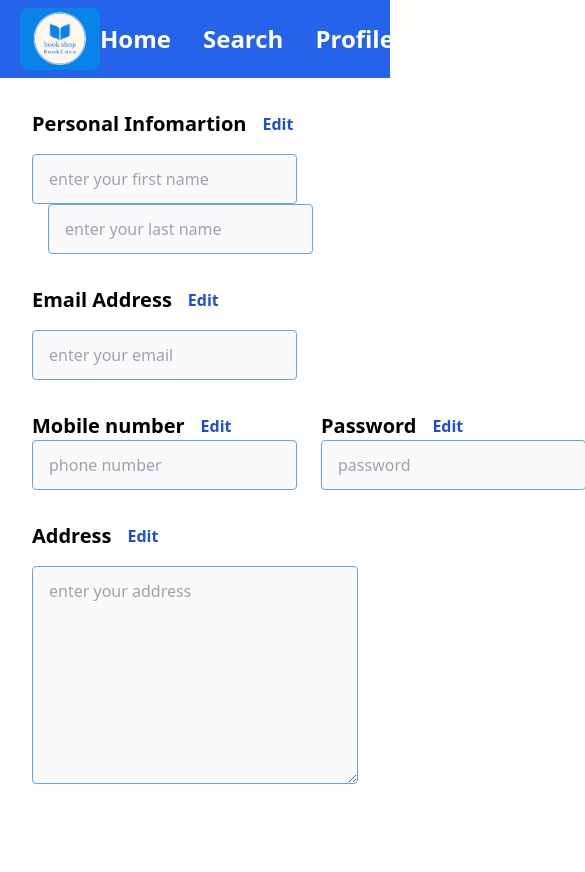
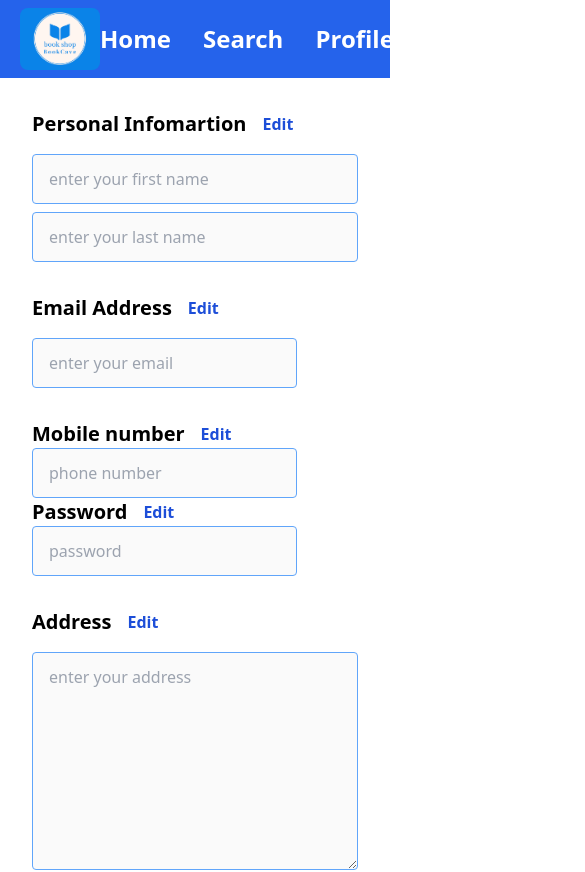
Before and after one commit to akashdabhane/BookCave-frontend, a React (Create React App) app: page /my-profile in a window 390 px wide. Shown: the top 872 px of the page, 585 px wide, since content can reach past the window. Built offline with nearby package versions, Linux system fonts and the light colour scheme.

Commit message:
forget password is added profile responsive

```diff
--- a/src/App.js
+++ b/src/App.js
@@ -11,6 +11,7 @@ import OrderHistory from "./pages/OrderHistory";
 import { useState } from "react";
 import { LoginContext } from '../src/contexts/LoginContext'
 import ContactUs from "./pages/ContactUs";
+import ForgetPassword from "./pages/ForgetPassword";
 
 function App() {
   const [isLogin, setIsLogin] = useState(false);
@@ -32,6 +33,7 @@ function App() {
             <Route path="/search" element={<SearchBook />} />
             <Route path="/order-history" element={<OrderHistory />} />
             <Route path="/contact-us" element={<ContactUs />} />
+            <Route path="/forget-password" element={<ForgetPassword />} />
 
             <Route path="/profile" element={<Profile />} />
             <Route path="/my-profile" element={<MyProfile />} />
--- /dev/null
+++ b/src/PrivateProtectRoute/PrivateProtectRoute.js
@@ -0,0 +1,14 @@
+import React from 'react'
+import { Route, Redirect } from "react-router-dom";
+
+
+export default function PrivateProtectRoute() {
+    return (
+        <Route
+            {...rest}
+            render={() =>
+                userAuth ? <Component {...rest} /> : <Redirect to="/login" />
+            }
+        />
+    )
+}
--- a/src/pages/AboutApp.jsx
+++ b/src/pages/AboutApp.jsx
@@ -5,7 +5,7 @@ import logo from '../images/logo.png'
 
 export default function AboutApp() {
     return (
-        <div className='md:mx-[20%] bg-white h-[100vh]'>
+        <div className='md:mx-[20%] flex flex-col justify-between bg-white h-[100vh]'>
             <Navbar />
             <div className="mx-4 md:mx-24 my-8 space-y-4 ">
                 <div className="flex align-middle space-x-6">
--- /dev/null
+++ b/src/pages/ForgetPassword.jsx
@@ -0,0 +1,11 @@
+import React from 'react'
+
+export default function ForgetPassword() {
+    return (
+        <div className='flex flex-col mx-[30%] h-[100vh] space-y-4 items-center justify-center '>
+            <input type="text" name="phone" id="phone" className='p-2 w-full border outline-none' placeholder='Enter your phone number' />
+
+            <button className='w-full rounded bg-black p-2 text-white font-semibold'>Sumbit</button>
+        </div>
+    )
+}
--- a/src/pages/Login.jsx
+++ b/src/pages/Login.jsx
@@ -65,7 +65,7 @@ export default function Login() {
                             <input type="checkbox" name="staySign" id="staySigned" />
                             <label htmlFor="staySigned">Stay Signed In</label>
                         </div>
-                        <span>Forget Password?</span>
+                        <span className='text-blue-600 cursor-pointer' onClick={() => navigate('/forget-password')}>Forget Password?</span>
                     </div>
 
                     <button className='bg-black w-full text-white p-4 font-semibold my-12' onClick={handleOnClick} >
--- a/src/pages/MyProfile.jsx
+++ b/src/pages/MyProfile.jsx
@@ -64,7 +64,7 @@ export default function MyProfile() {
                         <button className={`${editPersonalInfo ? "hidden" : "text-blue-700 font-semibold"} text-blue-700 font-semibold `} onClick={() => setEditPersonalInfo(true)}>Edit</button>
                         <button className={`${editPersonalInfo ? "text-blue-700 font-semibold" : "hidden"}`} onClick={() => setEditPersonalInfo(false)}>Cancel</button>
                     </div>
-                    <div className="space-x-4">
+                    <div className="space-x-0 md:space-x-4 flex flex-col md:flex-row space-y-2">
                         <input type="text" name="firstname" id="firstname" className='rounded p-3 px-4 border border-blue-400' disabled={!editPersonalInfo} placeholder='enter your first name' />
                         <input type="text" name="lastname" id="lastname" className='rounded p-3 px-4 border border-blue-400' disabled={!editPersonalInfo} placeholder='enter your last name' />
                         <button className={`${editPersonalInfo ? "text-center px-6 p-3 rounded bg-blue-800 text-white" : "hidden"}`} onClick={() => setEditPersonalInfo(false)}>Save</button>
@@ -85,8 +85,8 @@ export default function MyProfile() {
                 </div>
 
                 {/* phone and password  */}
-                <div className="flex items-center space-x-6 ">
-                    <div className="">
+                <div className="flex flex-col md:flex-row items-center space-x-0 md:space-x-6 ">
+                    <div className="w-full md:w-auto">
                         <div className="flex space-x-4 items-center ">
                             <h2 className='font-bold text-xl'>Mobile number</h2>
                             <button className={`${editMobile ? "hidden" : "text-blue-700 font-semibold"}`} onClick={() => setEditMobile(true)}>Edit</button>
@@ -98,7 +98,7 @@ export default function MyProfile() {
                         </div>
                     </div>
 
-                    <div className="">
+                    <div className="w-full md:w-auto">
                         <div className="flex space-x-4 items-center ">
                             <h2 className='font-bold text-xl'>Password</h2>
                             <button className={`${editPassword ? "hidden" : "text-blue-700 font-semibold"}`} onClick={() => setEditPassword(true)}>Edit</button>
--- a/src/pages/Profile.jsx
+++ b/src/pages/Profile.jsx
@@ -65,7 +65,7 @@ export default function Profile() {
                 <h2 className='font-semibold text-lg'>User name</h2>
             </div>
 
-            <div className="mx-4 h-screen">
+            <div className="mx-4 ">
                 {
                     profileList.map((item, index) => (
                         <div className="" key={index}>
```
